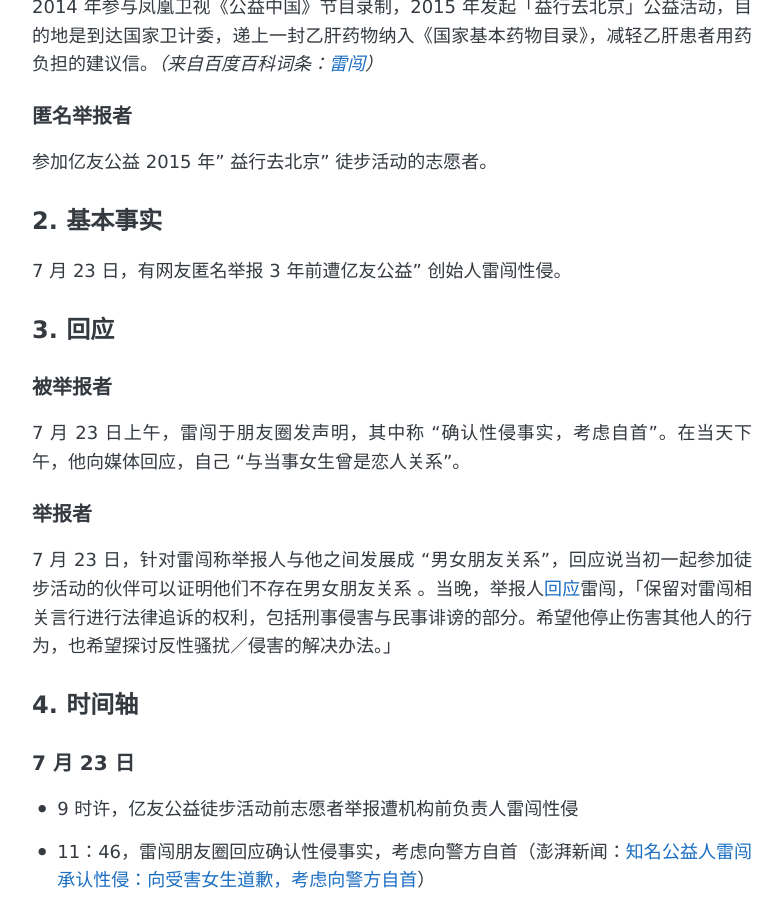
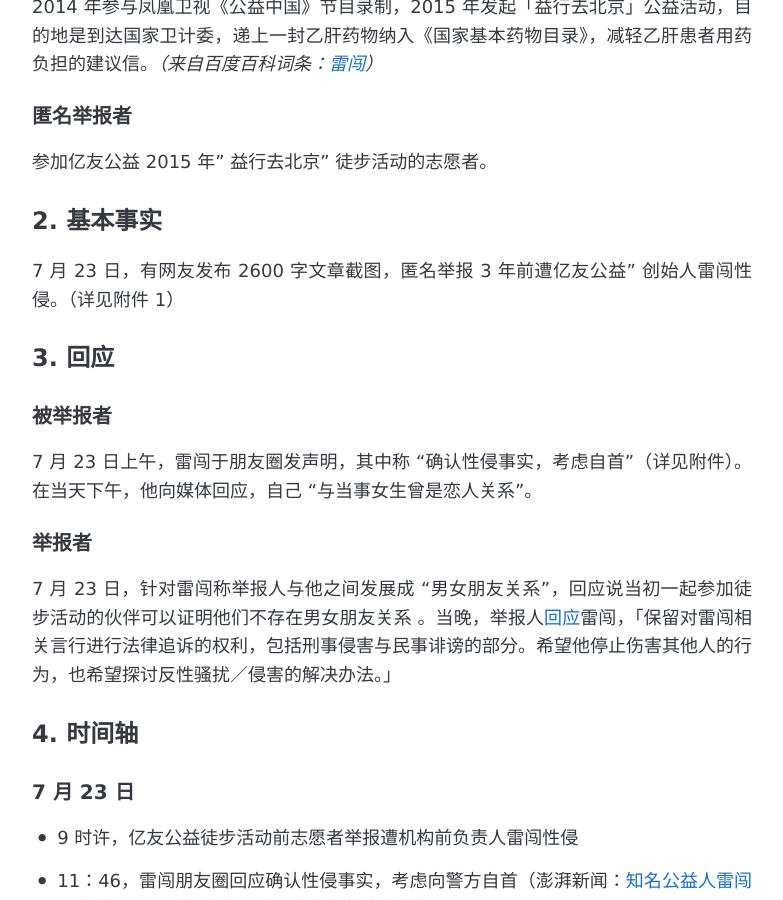
Before and after one commit to NGOMeToo/NGOMeToo.github.io, a Jekyll site: the page built from _posts/2018-07-27-Lei-Chuang.md, in a window 1280 px wide and 900 px high, scrolled down 783 px. Shown: the whole window, without its empty margins (248-1031 px from the left). Built offline with Jekyll 4.4.1, drawn with Linux system fonts in a browser that asks for light colours; our own code applies the rules of GitHub Pages for plain Markdown files.

Commit message:
Update 2018-07-27-Lei-Chuang.md

```diff
--- a/_posts/2018-07-27-Lei-Chuang.md
+++ b/_posts/2018-07-27-Lei-Chuang.md
@@ -34,13 +34,13 @@
 
 ## 2. 基本事实
 
-7月23日，有网友匿名举报3年前遭亿友公益”创始人雷闯性侵。
+7月23日，有网友发布2600字文章截图，匿名举报3年前遭亿友公益”创始人雷闯性侵。（详见附件1）
 
 ## 3. 回应
 
 ### 被举报者
 
-7月23日上午，雷闯于朋友圈发声明，其中称“确认性侵事实，考虑自首”。在当天下午，他向媒体回应，自己“与当事女生曾是恋人关系”。
+7月23日上午，雷闯于朋友圈发声明，其中称“确认性侵事实，考虑自首”（详见附件）。在当天下午，他向媒体回应，自己“与当事女生曾是恋人关系”。
 
 ### 举报者
 
```
